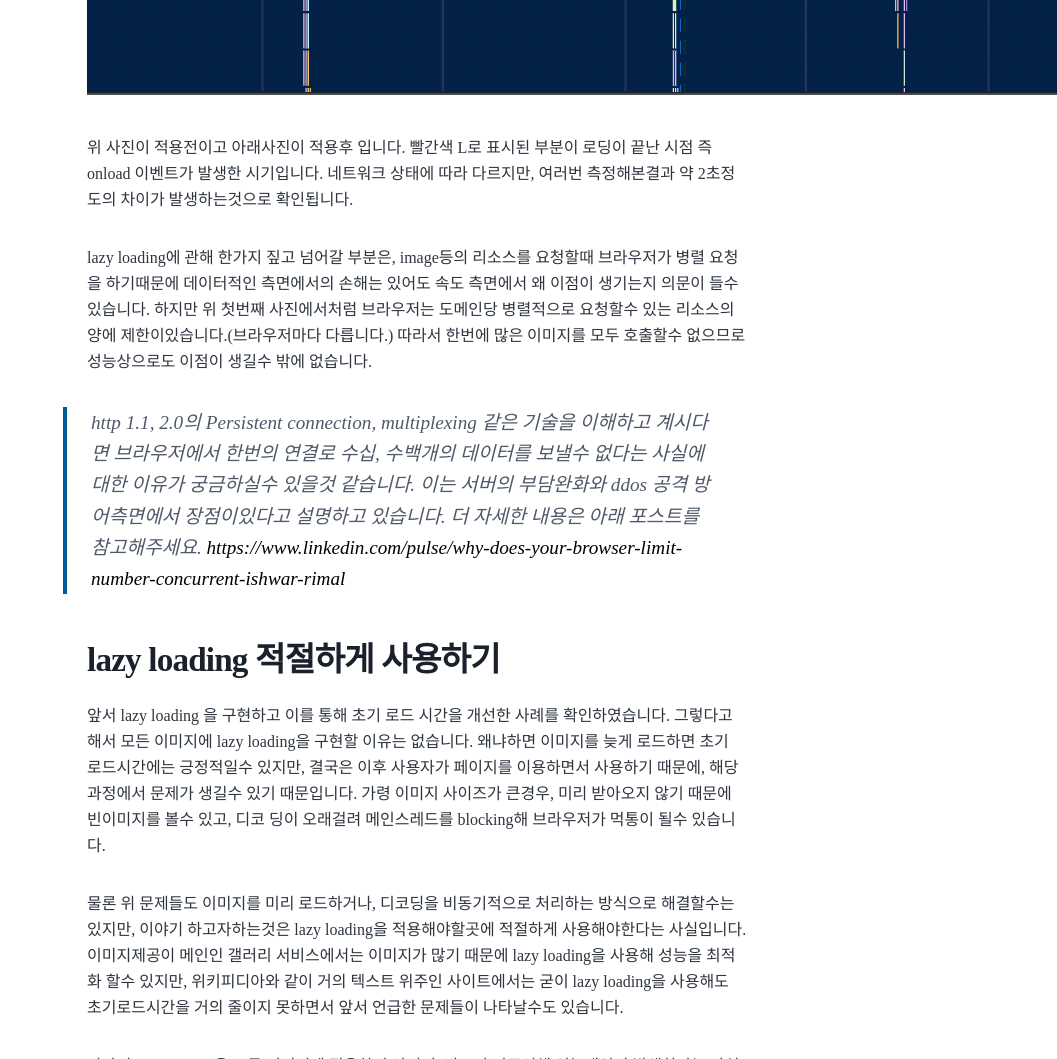
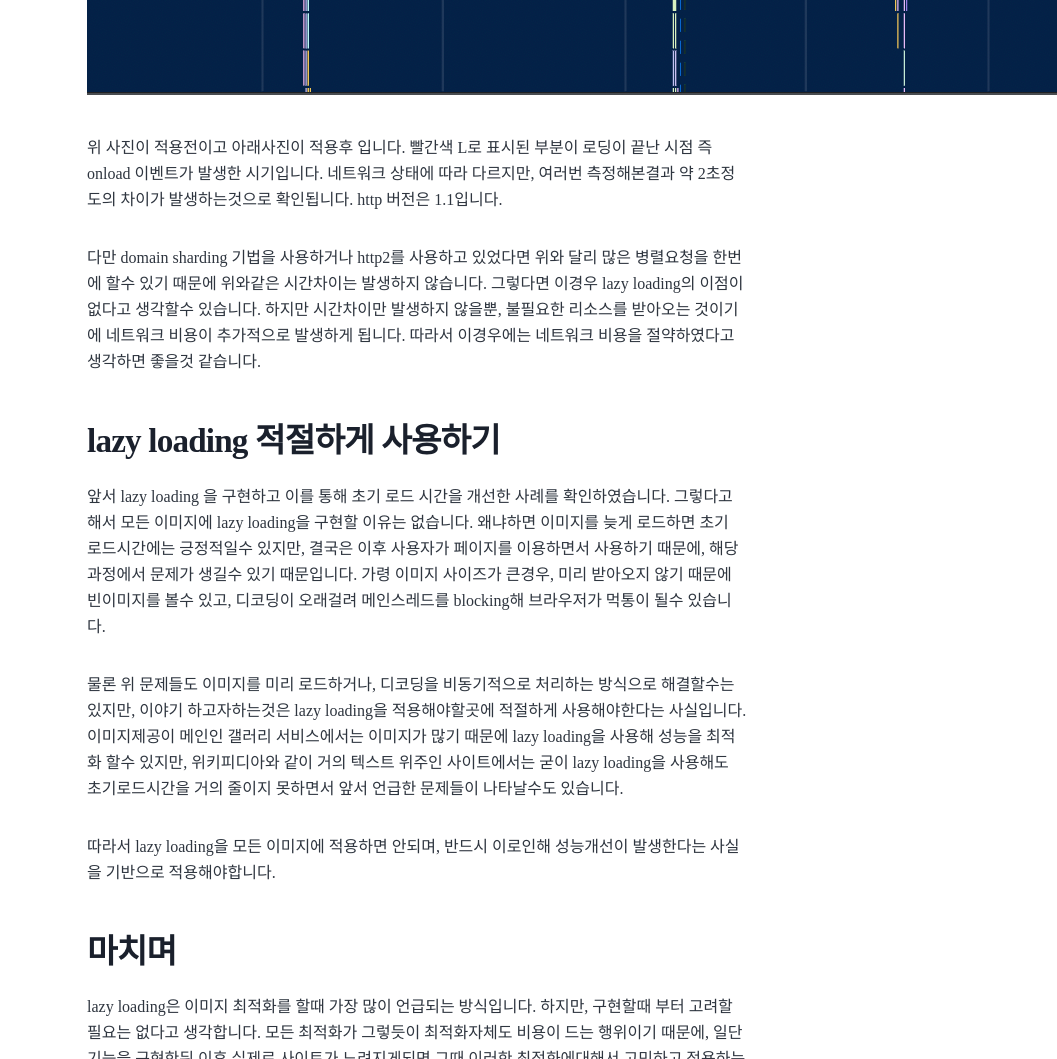
Before and after one commit to developer-bandi/blog-old, a Gatsby site: page /improve-initial-load-use-lazyloading/ in a window 1280 px wide. Shown: the part 4360-5419 px from the top of the page, without its empty margins (223-1280 px from the left). Built offline with nearby package versions, Linux system fonts and the light colour scheme; Gatsby itself is replaced by a stand-in of ours; some packages are replaced by stand-ins of ours; a script that the page names is missing.

Commit message:
postfix : improve-initial-load-use-lazyloading http 요청 관련 내용 수정

```diff
--- a/content/blog/improve-initial-load-use-lazyloading/index.md
+++ b/content/blog/improve-initial-load-use-lazyloading/index.md
@@ -52,17 +52,13 @@ observer.observe(lookUp(`image${id}`))
 
 ![성능 개선전](./beforeimprove.png)![성능 개선후](./afterimprove.png)
 
-위 사진이 적용전이고 아래사진이 적용후 입니다. 빨간색 L로 표시된 부분이 로딩이 끝난 시점 즉 onload 이벤트가 발생한 시기입니다. 네트워크 상태에 따라 다르지만, 여러번 측정해본결과 약 2초정도의 차이가 발생하는것으로 확인됩니다.
+위 사진이 적용전이고 아래사진이 적용후 입니다. 빨간색 L로 표시된 부분이 로딩이 끝난 시점 즉 onload 이벤트가 발생한 시기입니다. 네트워크 상태에 따라 다르지만, 여러번 측정해본결과 약 2초정도의 차이가 발생하는것으로 확인됩니다. http 버전은 1.1입니다.
 
-lazy loading에 관해 한가지 짚고 넘어갈 부분은, image등의 리소스를 요청할때 브라우저가 병렬 요청을 하기때문에 데이터적인 측면에서의 손해는 있어도 속도 측면에서 왜 이점이 생기는지 의문이 들수 있습니다. 하지만 위 첫번째 사진에서처럼 브라우저는 도메인당 병렬적으로 요청할수 있는 리소스의 양에 제한이있습니다.(브라우저마다 다릅니다.) 따라서 한번에 많은 이미지를 모두 호출할수 없으므로 성능상으로도 이점이 생길수 밖에 없습니다.
-
-> http 1.1, 2.0의 Persistent connection, multiplexing 같은 기술을 이해하고 계시다면 브라우저에서 한번의 연결로 수십, 수백개의 데이터를 보낼수 없다는 사실에 대한 이유가 궁금하실수 있을것 같습니다. 이는 서버의 부담완화와 ddos 공격 방어측면에서 장점이있다고 설명하고 있습니다. 더 자세한 내용은 아래 포스트를 참고해주세요.
-> https://www.linkedin.com/pulse/why-does-your-browser-limit-number-concurrent-ishwar-rimal
+다만 domain sharding 기법을 사용하거나 http2를 사용하고 있었다면 위와 달리 많은 병렬요청을 한번에 할수 있기 때문에 위와같은 시간차이는 발생하지 않습니다. 그렇다면 이경우 lazy loading의 이점이 없다고 생각할수 있습니다. 하지만 시간차이만 발생하지 않을뿐, 불필요한 리소스를 받아오는 것이기에 네트워크 비용이 추가적으로 발생하게 됩니다. 따라서 이경우에는 네트워크 비용을 절약하였다고 생각하면 좋을것 같습니다.
 
 ## lazy loading 적절하게 사용하기
 
-앞서 lazy loading 을 구현하고 이를 통해 초기 로드 시간을 개선한 사례를 확인하였습니다. 그렇다고 해서 모든 이미지에 lazy loading을 구현할 이유는 없습니다. 왜냐하면 이미지를 늦게 로드하면 초기 로드시간에는 긍정적일수 있지만, 결국은 이후 사용자가 페이지를 이용하면서 사용하기 때문에, 해당 과정에서 문제가 생길수 있기 때문입니다. 가령 이미지 사이즈가 큰경우, 미리 받아오지 않기 때문에 빈이미지를 볼수 있고, 디코
-딩이 오래걸려 메인스레드를 blocking해 브라우저가 먹통이 될수 있습니다.
+앞서 lazy loading 을 구현하고 이를 통해 초기 로드 시간을 개선한 사례를 확인하였습니다. 그렇다고 해서 모든 이미지에 lazy loading을 구현할 이유는 없습니다. 왜냐하면 이미지를 늦게 로드하면 초기 로드시간에는 긍정적일수 있지만, 결국은 이후 사용자가 페이지를 이용하면서 사용하기 때문에, 해당 과정에서 문제가 생길수 있기 때문입니다. 가령 이미지 사이즈가 큰경우, 미리 받아오지 않기 때문에 빈이미지를 볼수 있고, 디코딩이 오래걸려 메인스레드를 blocking해 브라우저가 먹통이 될수 있습니다.
 
 물론 위 문제들도 이미지를 미리 로드하거나, 디코딩을 비동기적으로 처리하는 방식으로 해결할수는 있지만, 이야기 하고자하는것은 lazy loading을 적용해야할곳에 적절하게 사용해야한다는 사실입니다. 이미지제공이 메인인 갤러리 서비스에서는 이미지가 많기 때문에 lazy loading을 사용해 성능을 최적화 할수 있지만, 위키피디아와 같이 거의 텍스트 위주인 사이트에서는 굳이 lazy loading을 사용해도 초기로드시간을 거의 줄이지 못하면서 앞서 언급한 문제들이 나타날수도 있습니다.
 
```
